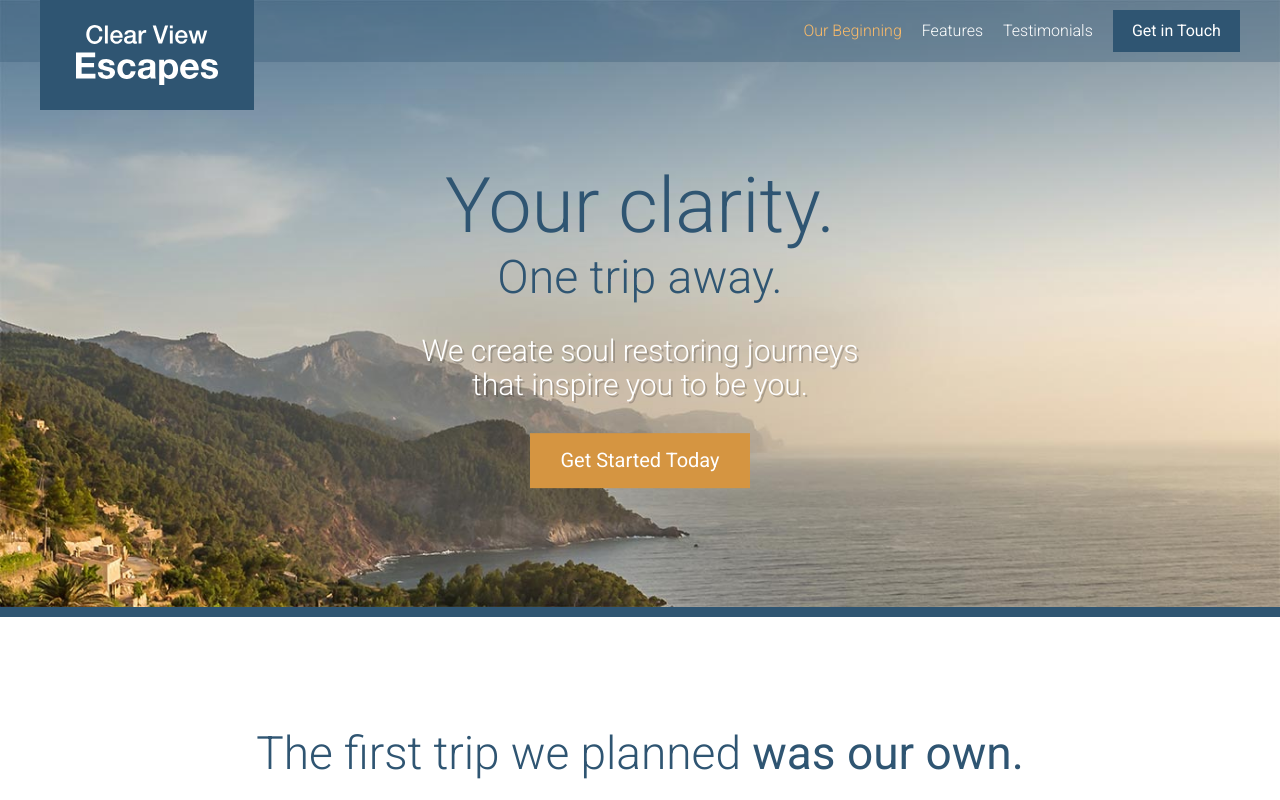
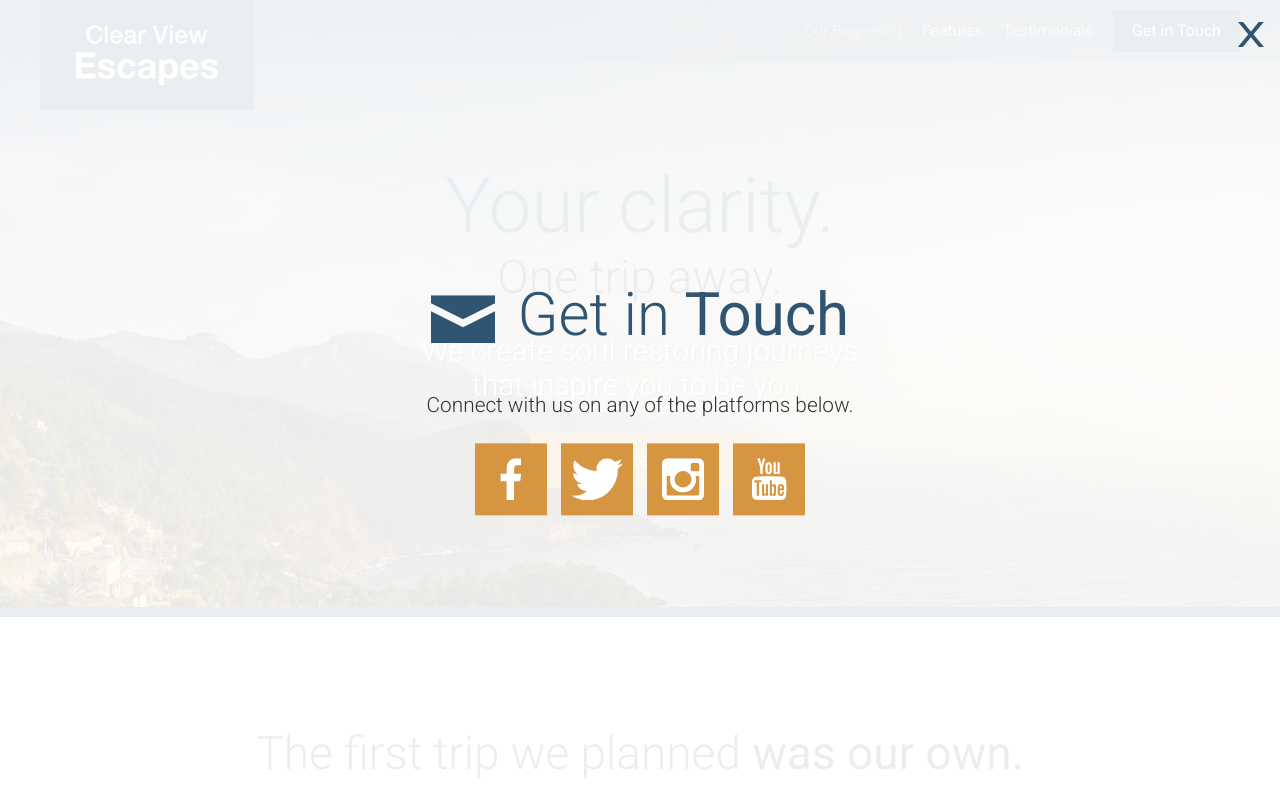
Before and after one commit to MilanPetrovic/mwd-travel, a website: page app/index.html in a window 1280 px wide. Both pictures are taken after a click on the link "Get Started Today". Shown: the top 800 px of the page. Drawn offline with Linux system fonts and the light colour scheme.

Commit message:
Modal / overlay completed

```diff
--- a/app/assets/scripts/App.js
+++ b/app/assets/scripts/App.js
@@ -1,9 +1,11 @@
 import MobileMenu from './modules/MobileMenu';
 import RevealOnScroll from './modules/RevealOnScroll';
 import StickyHeader from './modules/StickyHeader';
+import Modal from './modules/Modal';
 import $ from 'jquery';
 
 var mobileMenu = new MobileMenu();
 new RevealOnScroll($(".feature-item"), "85%");
 new RevealOnScroll($(".testimonial"), "70%");
 var stickyHeader = new StickyHeader();
+var modal = new Modal();
--- /dev/null
+++ b/app/assets/styles/modules/_modal.css
@@ -0,0 +1,48 @@
+.modal {
+    position: fixed;
+    z-index: 5;
+    background-color: rgba(255, 255, 255, .9);
+    top: 0;
+    bottom: 0;
+    left: 0;
+    right: 0;
+    opacity: 0;
+    visibility: hidden;
+    transform: scale(1.2);
+    transition: all .3s ease-out;
+
+    &--is-visible {
+        opacity: 1;
+        visibility: visible;
+        transform: scale(1);
+    }
+
+    &__inner {
+        position: absolute;
+        width: 100%;
+        top: 50%;
+        transform: translateY(-50%);
+    }
+
+    &__description {
+        text-align: center;
+        font-size: 1.3rem;
+        font-weight: 300;
+        line-height: 1.65;
+    }
+
+    &__close {
+        position: absolute;
+        top: 15px;
+        right: 15px;
+        font-size: 2.2rem;
+        transform: scaleX(1.3);
+        transform-origin: 100% 0;
+        color: $mainBlue;
+        cursor: pointer;
+
+        &:hover {
+            color: $mainOrange;
+        }
+    }
+}
--- a/app/assets/styles/modules/_section-title.css
+++ b/app/assets/styles/modules/_section-title.css
@@ -5,6 +5,11 @@
 
     &--blue {
         color: $mainBlue;
+    }
+
+    &--less-margin {
+        margin-top: 0;
+        margin-bottom: .3em;
     }
 
     @mixin atMedium {
--- /dev/null
+++ b/app/assets/styles/modules/_social-icons.css
@@ -0,0 +1,25 @@
+.social-icons {
+    text-align: center;
+
+    &__icon {
+        background-color: $mainOrange;
+        display: inline-block;
+        margin: 0 5px 5px 5px;
+        width: 33%;
+        height: 72px;
+        position: relative;
+
+        @mixin atSmall {
+            width: 72px;
+            margin: 0 5px;
+        }
+
+        .icon {
+            display: block;
+            position: absolute;
+            top: 50%;
+            left: 50%;
+            transform: translate(-50%, -50%);
+        }
+    }
+}
--- a/app/assets/styles/modules/_wrapper.css
+++ b/app/assets/styles/modules/_wrapper.css
@@ -8,6 +8,10 @@
 
     &--medium {
         max-width: 980px;
+    }
+
+    &--narrow {
+        max-width: 470px;
     }
 
     &--b-margin {
--- a/app/assets/styles/styles.css
+++ b/app/assets/styles/styles.css
@@ -17,3 +17,5 @@
 @import "modules/_site-header";
 @import "modules/_primary-nav";
 @import "modules/_reveal-item";
+@import "modules/_modal";
+@import "modules/_social-icons";
--- a/app/index.html
+++ b/app/index.html
@@ -22,7 +22,7 @@
 
             <div class="site-header__menu-content">
                 <div class="site-header__btn-container">
-                    <a href="#" class="btn">Get in Touch</a>
+                    <a href="#" class="btn open-modal">Get in Touch</a>
                 </div>
                 <nav class="primary-nav primary-nav--pull-right">
                     <ul>
@@ -47,7 +47,7 @@
                 <h1 class="large-hero__title">Your clarity.</h1>
                 <h2 class="large-hero__subtitle">One trip away.</h2>
                 <p class="large-hero__description">We create soul restoring journeys that inspire you to be you.</p>
-                <p><a href="#" class="btn btn--orange btn--large">Get Started Today</a></p>
+                <p><a href="#" class="btn btn--orange btn--large open-modal">Get Started Today</a></p>
             </div>
         </div>
     </div><!-- ./large-hero -->
@@ -155,9 +155,27 @@
 
     <footer class="site-footer">
         <div class="wrapper">
-            <p><span class="site-footer__text">Copyright &copy; 2016 Clear View Escapes. All rights reserved.</span> <a href="#" class="btn btn--orange">Get in Touch</a></p>
+            <p><span class="site-footer__text">Copyright &copy; 2016 Clear View Escapes. All rights reserved.</span> <a href="#" class="btn btn--orange open-modal">Get in Touch</a></p>
         </div>
     </footer>
+
+    <div class="modal">
+        <div class="modal__inner">
+            <h2 class="section-title section-title--blue section-title--less-margin"><span class="icon icon--mail section-title__icon"></span> Get in <strong>Touch</strong></h2>
+            <div class="wrapper wrapper--narrow">
+                <p class="modal__description">Connect with us on any of the platforms below.</p>
+            </div>
+
+            <div class="social-icons">
+                <a href="#" class="social-icons__icon"><span class="icon icon--facebook"></span></a>
+                <a href="#" class="social-icons__icon"><span class="icon icon--twitter"></span></a>
+                <a href="#" class="social-icons__icon"><span class="icon icon--instagram"></span></a>
+                <a href="#" class="social-icons__icon"><span class="icon icon--youtube"></span></a>
+            </div>
+        </div>
+        <div class="modal__close">X</div>
+    </div>
+
     <script src="/temp/scripts/App-bundled.js"></script>
 </body>
 </html>
--- a/app/temp/styles/styles.css
+++ b/app/temp/styles/styles.css
@@ -577,6 +577,10 @@ a {
         max-width: 980px;
     }
 
+.wrapper--narrow {
+        max-width: 470px;
+    }
+
 .wrapper--b-margin {
         margin-bottom: 1rem;
     }
@@ -852,6 +856,11 @@ a {
 
 .section-title--blue {
         color: #2f5572;
+    }
+
+.section-title--less-margin {
+        margin-top: 0;
+        margin-bottom: .3em;
     }
 
 @media (min-width: 800px) {
@@ -1335,3 +1344,88 @@ a {
         -webkit-transform: scale(1);
                 transform: scale(1);
     }
+
+.modal {
+    position: fixed;
+    z-index: 5;
+    background-color: rgba(255, 255, 255, .9);
+    top: 0;
+    bottom: 0;
+    left: 0;
+    right: 0;
+    opacity: 0;
+    visibility: hidden;
+    -webkit-transform: scale(1.2);
+            transform: scale(1.2);
+    -webkit-transition: all .3s ease-out;
+    transition: all .3s ease-out;
+}
+
+.modal--is-visible {
+        opacity: 1;
+        visibility: visible;
+        -webkit-transform: scale(1);
+                transform: scale(1);
+    }
+
+.modal__inner {
+        position: absolute;
+        width: 100%;
+        top: 50%;
+        -webkit-transform: translateY(-50%);
+                transform: translateY(-50%);
+    }
+
+.modal__description {
+        text-align: center;
+        font-size: 1.3rem;
+        font-weight: 300;
+        line-height: 1.65;
+    }
+
+.modal__close {
+        position: absolute;
+        top: 15px;
+        right: 15px;
+        font-size: 2.2rem;
+        -webkit-transform: scaleX(1.3);
+                transform: scaleX(1.3);
+        -webkit-transform-origin: 100% 0;
+                transform-origin: 100% 0;
+        color: #2f5572;
+        cursor: pointer;
+    }
+
+.modal__close:hover {
+            color: #d59541;
+        }
+
+.social-icons {
+    text-align: center;
+}
+
+.social-icons__icon {
+        background-color: #d59541;
+        display: inline-block;
+        margin: 0 5px 5px 5px;
+        width: 33%;
+        height: 72px;
+        position: relative;
+    }
+
+@media (min-width: 530px) {
+
+.social-icons__icon {
+            width: 72px;
+            margin: 0 5px
+    }
+    }
+
+.social-icons__icon .icon {
+            display: block;
+            position: absolute;
+            top: 50%;
+            left: 50%;
+            -webkit-transform: translate(-50%, -50%);
+                    transform: translate(-50%, -50%);
+        }
```
Also changed, not shown: app/assets/scripts/modules/Modal.js (added, +38 -0 lines), app/temp/scripts/App-bundled.js.
